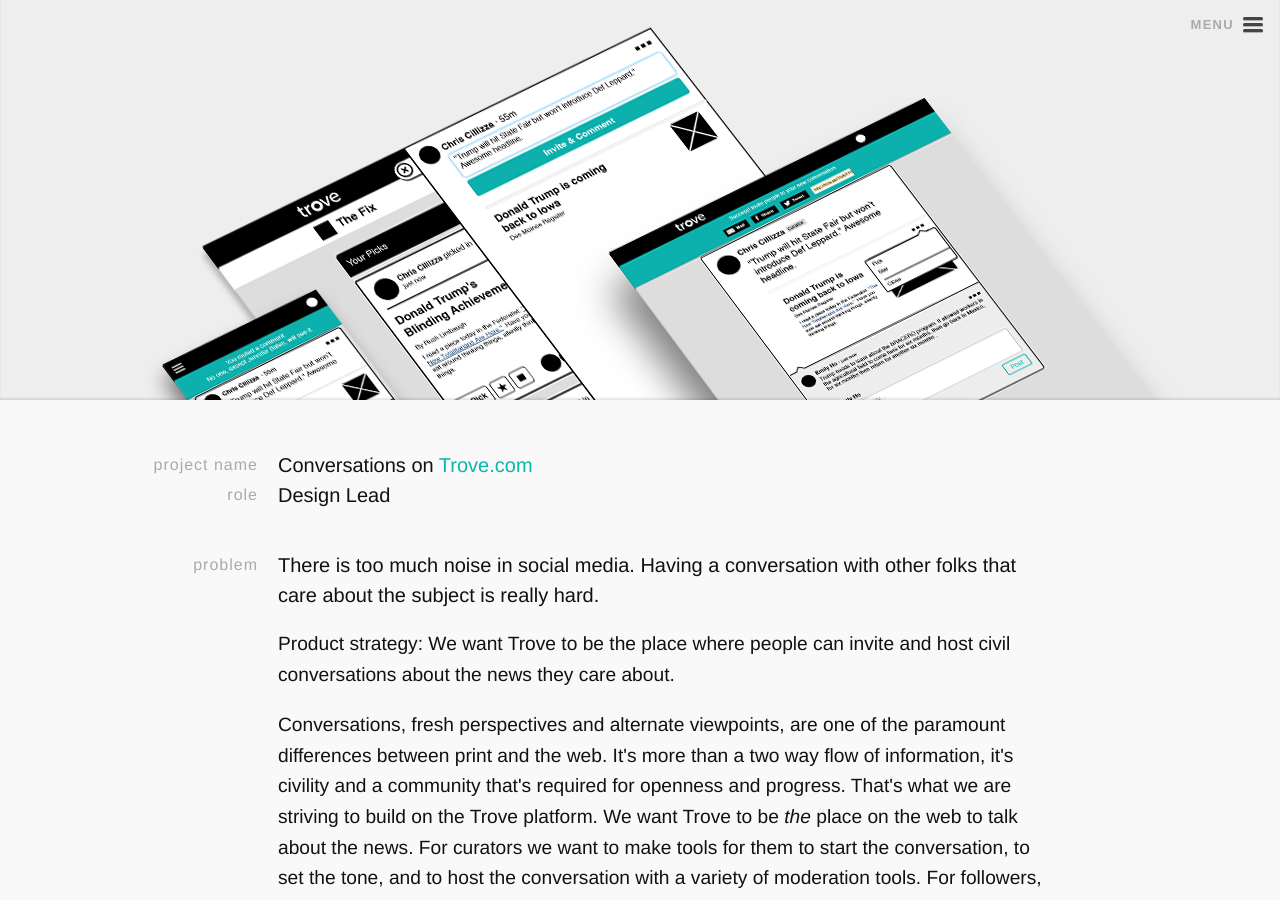
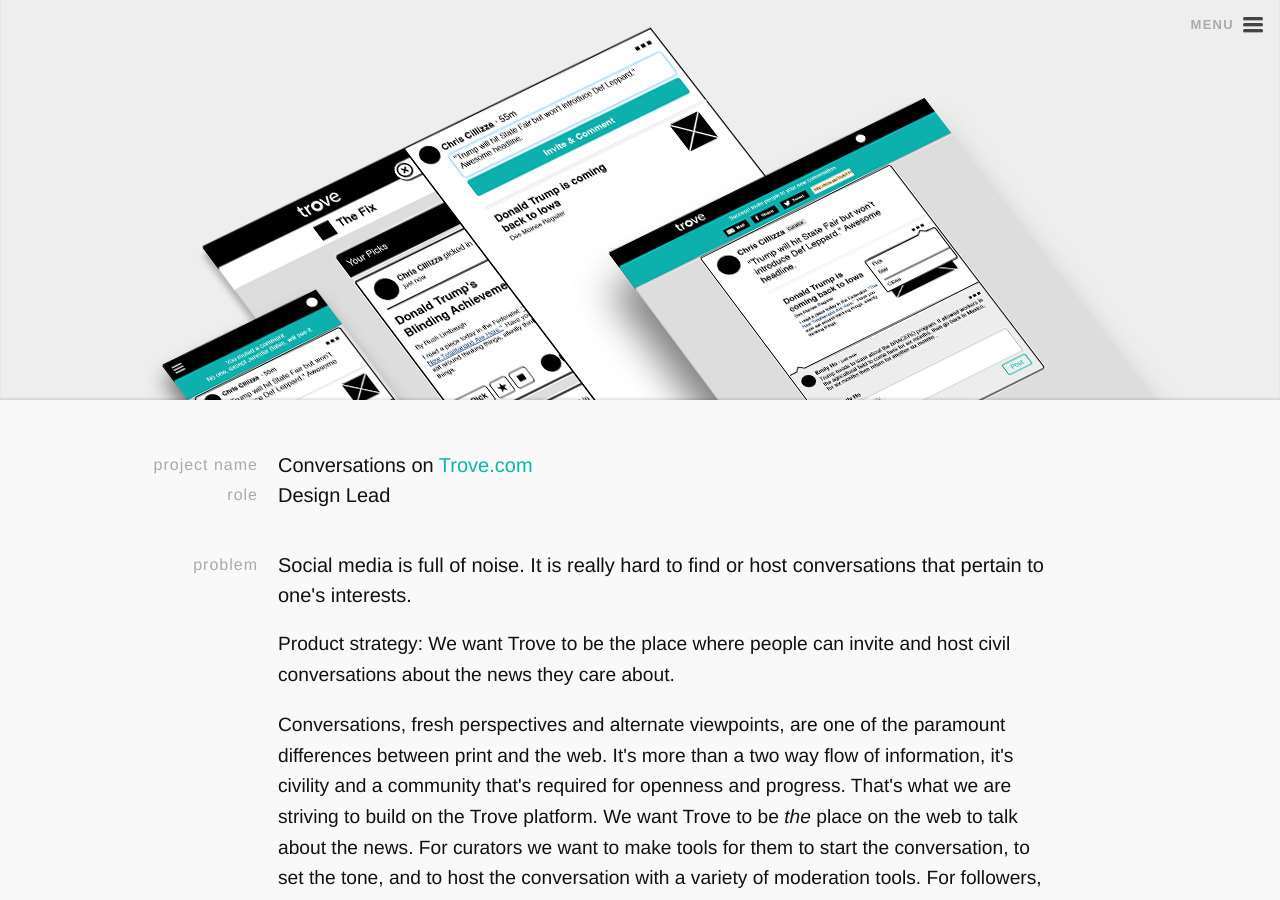
Before and after one commit to ReptarAzar/reptarazar.github.io, a Jekyll site: the page built from _posts/2015-01-10-trove-conversations.markdown, in a window 1280 px wide and 900 px high. Built offline with Jekyll 4.4.1, drawn with Linux system fonts in a browser that asks for light colours; nearby versions of some CDN libraries.

Commit message:
updating convos problem

```diff
--- a/_posts/2015-01-10-trove-conversations.markdown
+++ b/_posts/2015-01-10-trove-conversations.markdown
@@ -41,7 +41,7 @@
     </div>
 
     <div class="content-column">
-        There is too much noise in social media. Having a conversation with other folks that care about the subject is really hard.
+        Social media is full of noise. It is really hard to find or host conversations that pertain to one's interests.
 
         <p>Product strategy: We want Trove to be the place where people can invite and host civil conversations about the news they care about.</p>
 
```
